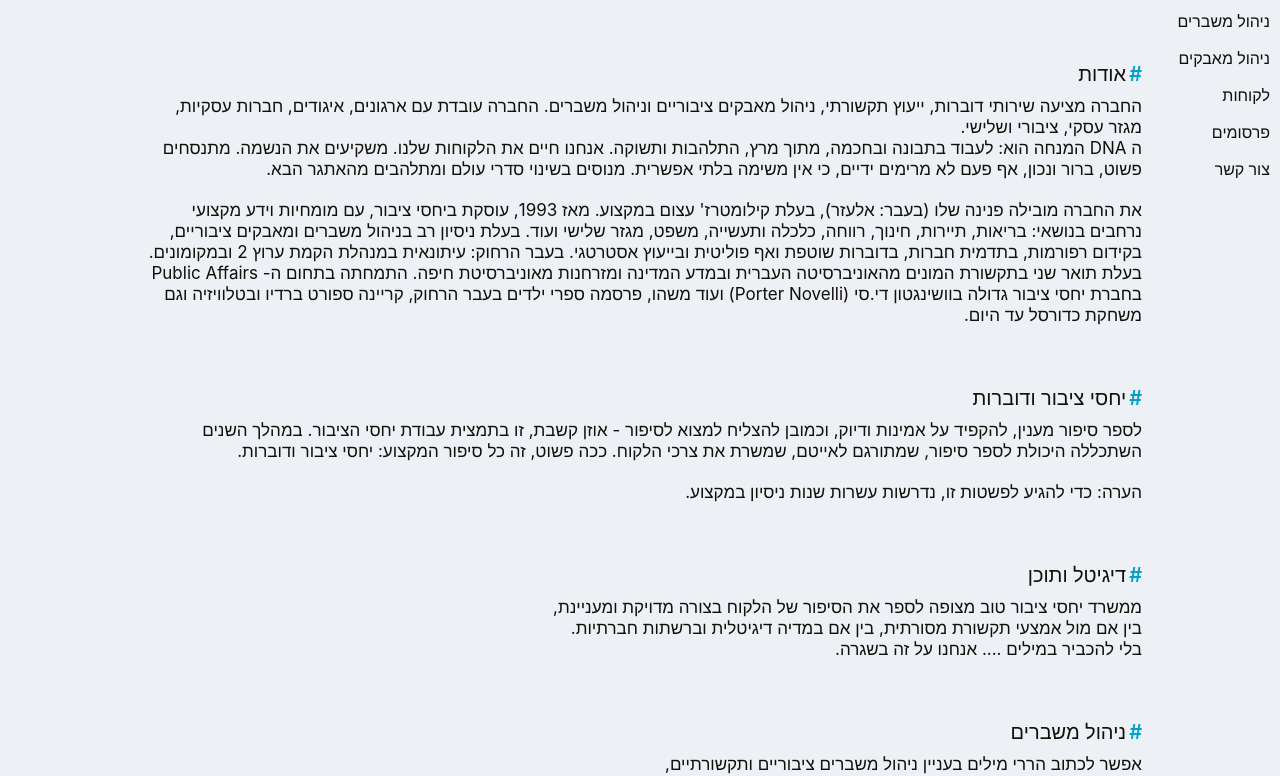
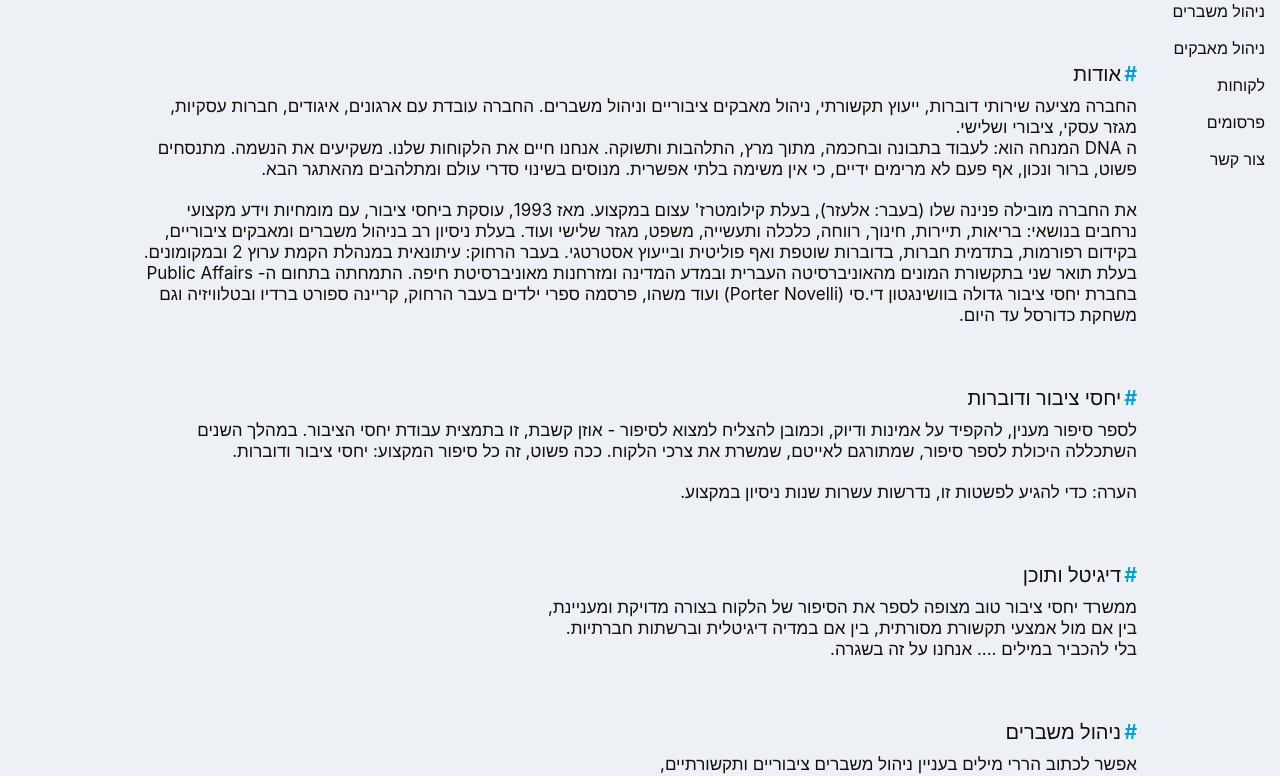
Before and after one commit to yoav28/Shalev, a website: page index.html in a window 1280 px wide. Shown: the part 158-934 px from the top of the page. Drawn offline with Linux system fonts and the light colour scheme.

Commit message:
Updating home screen appearance

```diff
--- a/index.css
+++ b/index.css
@@ -46,6 +46,7 @@ code {
 * {
     box-sizing: border-box;
     transition: 0.05s ease-in-out;
+    scrollbar-width: none;
 }
 
 h1, h2, h3, h4, h5, h6, span {
@@ -138,11 +139,11 @@ button {
 .navigation {
     display: flex;
     position: fixed;
-    margin-right: 10px;
+    margin-right: 15px;
     align-items: flex-start;
     flex-direction: column;
     direction: var(--direction);
-    margin-top: 50px;
+    margin-top: 40px;
     cursor: pointer;
     width: 10%;
     gap: 5px;
@@ -237,9 +238,9 @@ button {
 .page-container {
     display: flex;
     flex-direction: column;
-    padding-bottom: 100px;
+    padding-bottom: 60px;
     align-items: center;
-    margin-inline: calc(10% + 10px);
+    margin-inline: calc(10% + 15px);
 }
 
 .Title {
@@ -287,6 +288,7 @@ button {
     .page-container {
         width: 95%;
         margin-inline: auto;
+        margin-bottom: 10px;
     }
 
     .section, .contact {
--- a/index.js
+++ b/index.js
@@ -645,12 +645,14 @@ const setBackgroundColor = (color) => {
 
 }
 
-setBackgroundColor('light');
-
-
-
-
 const scrollToSection = (section) => {
     const element = document.getElementById(`section-${section}`);
     element.scrollIntoView({behavior: "smooth", block: "start", inline: "nearest"});
 }
+
+
+if (window.matchMedia && window.matchMedia('(prefers-color-scheme: dark)').matches)
+    setBackgroundColor('dark');
+
+else
+    setBackgroundColor('light');
```
